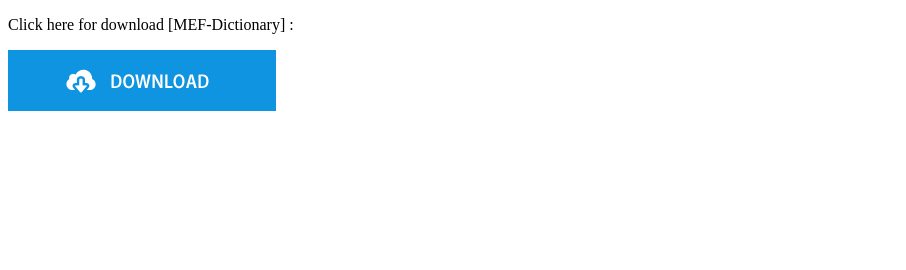
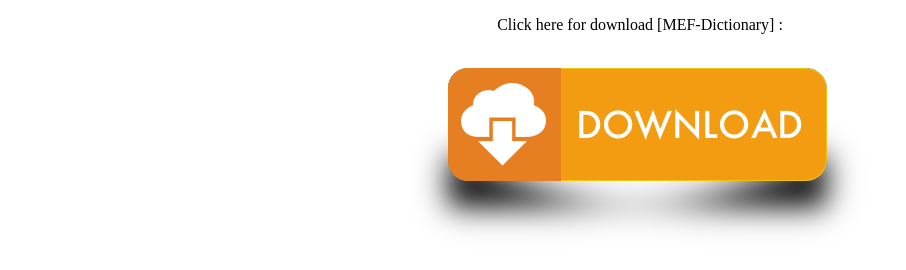
Before and after one commit to SothAustin/downloadappmef.github.io, a plain HTML site: page index.html in a window 1280 px wide. Shown: the whole page, without its empty margins (0-906 px from the left). Drawn offline with Linux system fonts and the light colour scheme.

Commit message:
Update index.html
Update Code

```diff
--- a/index.html
+++ b/index.html
@@ -1,11 +1,12 @@
 <!DOCTYPE html>
 <html>
 <body>
-
+<center>
 <p>Click here for download [MEF-Dictionary] :<p>
-
+<br>
 <a href="itms-services://?action=download-manifest&url=https://sothaustin.github.io/mefapp/manifest.plist">
-  <img border="0" src="download_button.png" alt="W3Schools" width="268" height="61"/>
+  <img border="0" src="download-button-new.png" alt="W3Schools" width="457" height="182"/>
 </a>
+  </center>
 </body>
 </html>
```
